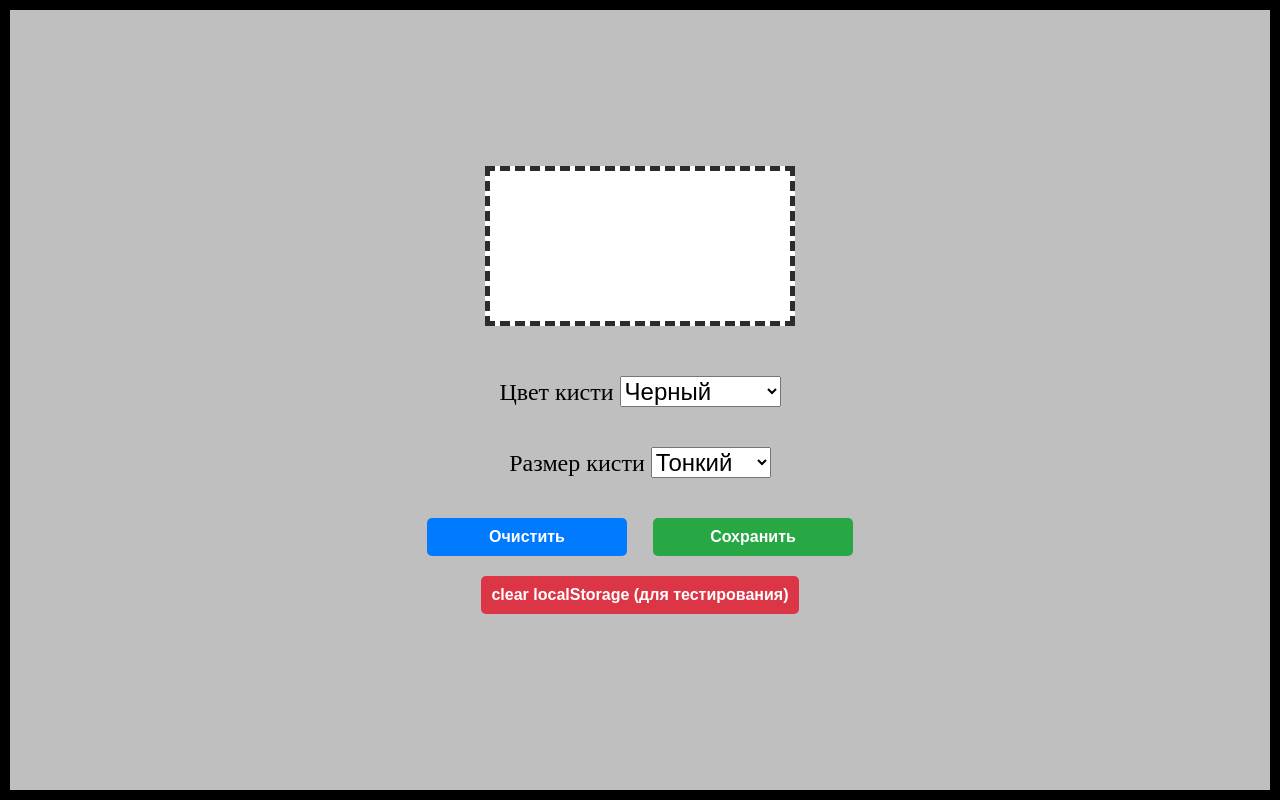
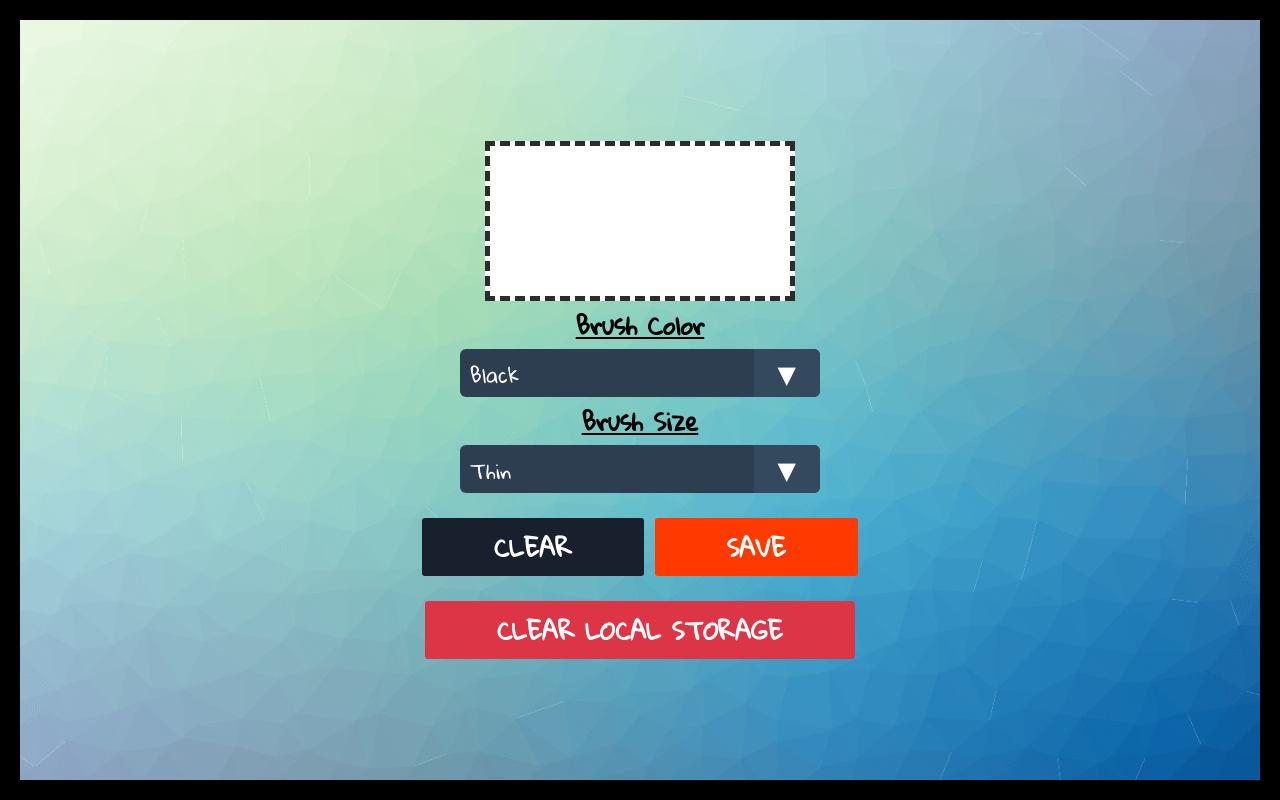
Before and after one commit to godseymor/canvasPaint, a plain HTML site: page index.html in a window 1280 px wide. Drawn offline with Linux system fonts and the light colour scheme.

Commit message:
Немного играет со шрифтами

```diff
--- a/css/style.css
+++ b/css/style.css
@@ -1,13 +1,17 @@
 body {
-  border: 10px solid #000;
+  border: 20px solid;
+  font-family: 'Gloria Hallelujah', cursive;
   font-size: 1.5rem;
   margin: 0;
 }
 .canvas {
   display: flex;
   flex-direction: column;
-  background: hsl(255, 0%, 75%);
-  min-height: calc(100vh - 20px);
+  background-image: url('/img/bg.png');
+  background-repeat: no-repeat;
+  background-size: cover;
+  background-position: center;
+  min-height: calc(100vh - 40px);
   justify-content: center;
   align-items: center;
 }
@@ -17,38 +21,72 @@ canvas {
   border: 5px dashed #2c2c2c;
   cursor: crosshair;
 }
-.canvas__settings {
-  margin-top: 30px;
-  text-align: center;
+.button {
+  display: inline-flex;
+  padding: 0.2em 3em;
+  border-radius: 3px;
+  font-weight: bold;
+  font-size: 1.5rem;
+  text-transform: uppercase;
+  text-decoration: none;
+  transition: all .25s ease;
+  color: #fff;
 }
-.canvas__palette,
-.canvas__brush {
-  font-size: 1.5rem;
-  margin: 20px 0;
-}
-.button {
-  min-width: 200px;
-  padding: 10px;
-  display: inline-flex;
-  justify-content: center;
-  margin: 20px 10px;
-  font-size: 16px;
-  font-weight: 600;
-  color: #fff;
-  border: none;
-  border-radius: 5px;
-  transition: 0.35s all;
+.destroy {
+  margin-top: 25px;
 }
 .button:hover {
-  box-shadow: 0 10px 25px rgba(0, 0, 0, 0.3);
+  box-shadow: 0 10px 25px rgba(0, 0, 0, 0.5);
 }
 .canvas__clear {
-  background: #007bff;
+  background-color: #18202E;
 }
 .canvas__save {
-  background: #28a745;
+  background-color: #FF3A00;
 }
 .destroy {
-  background: #dc3545;
-  margin-top: 0;
+  background-color: #dc3545;
 }
+select {
+  appearance: none;
+  outline: 0;
+  border: 0 !important;
+  background: #2c3e50;
+  width: 100%;
+  padding: 0 0 0 .5em;
+  color: #fff;
+  cursor: pointer;
+  font-family: inherit;
+  font-size: 1.25rem;
+}
+.canvas__settings {
+  position: relative;
+  width: 15em;
+  background: #2c3e50;
+  overflow: hidden;
+  border-radius: .25em;
+}
+.canvas__settings::after {
+  content: '\25BC';
+  position: absolute;
+  top: 0;
+  right: 0;
+  bottom: 0;
+  padding: 0 1em;
+  background: #34495e;
+  color: #fff;
+  pointer-events: none;
+}
+.canvas__settings:hover::after {
+  color: #f39c12;
+}
+.canvas__settings::after {
+  transition: .25s all ease;
+}
+.canvas__label {
+  font-weight: 700;
+  text-decoration: underline;
+}
+.canvas__button-group {
+  margin-top: 25px;
+}
--- a/index.html
+++ b/index.html
@@ -2,35 +2,36 @@
 <html lang="ru">
 <head>
   <meta charset="utf-8">
+  <link href="https://fonts.googleapis.com/css?family=Gloria+Hallelujah" rel="stylesheet">
   <link rel="stylesheet" href="./css/style.css">
-  <title>Тестовое задание</title>
+  <title>CANVAS Paint</title>
 </head>
 <body>
 <div class="canvas">
   <canvas width="300" height="150" id="paintField"></canvas>
-  <form class="canvas__settings">
-    <label for="color">Цвет кисти</label>
+  <label for="color" class="canvas__label">Brush Color</label>
+  <form class="canvas__settings color-settings">
     <select name="colorStyle" id="color" class="canvas__palette">
-      <option value="black" class="canvas__color canvas__color--black">Черный</option>
-      <option value="green" class="canvas__color canvas__color--green">Зеленый</option>
-      <option value="blue" class="canvas__color canvas__color--blue">Синий</option>
-      <option value="red" class="canvas__color canvas__color--red">Красный</option>
-      <option value="violet" class="canvas__color canvas__color--violet">Фиолетовый</option>
+      <option value="black" class="canvas__color canvas__color--black">Black</option>
+      <option value="green" class="canvas__color canvas__color--green">Green</option>
+      <option value="blue" class="canvas__color canvas__color--blue">Blue</option>
+      <option value="red" class="canvas__color canvas__color--red">Red</option>
+      <option value="violet" class="canvas__color canvas__color--violet">Violet</option>
     </select>
-    <br />
-    <label for="brush">Размер кисти</label>
+  </form>
+  <label for="brush" class="canvas__label">Brush Size</label>
+  <form class="canvas__settings size-settings">
     <select name="brushStyle" id="brush" class="canvas__brush">
-      <option value="1">Тонкий</option>
-      <option value="5">Средний</option>
-      <option value="10">Толстый</option>
+      <option value="1">Thin</option>
+      <option value="5">Middle</option>
+      <option value="10">Thick</option>
     </select>
-    <br />
-    <input class="canvas__clear button" type="button" value="Очистить">
-    <input class="canvas__save button" type="button" value="Сохранить">
-    <br />
-    <input class="destroy button" type="button" value="clear localStorage (для тестирования)">
   </form>
-
+  <div class="canvas__button-group">
+    <a href="#" class="button canvas__clear">Clear</a>
+    <a href="#" class="button canvas__save">Save</a>
+  </div>
+  <a href="#" class="button destroy">clear local storage</a>
 </div>
 <script src="./js/paint.js"></script>
 </body>
--- a/js/paint.js
+++ b/js/paint.js
@@ -11,24 +11,26 @@
 
   var canvasBody = document.querySelector('.canvas');
   var paintField = document.querySelector('#paintField');
-  var canvasSettings = document.querySelector('.canvas__settings');
+
+  var colorSettings = document.querySelector('.color-settings');
+  var sizeSettings = document.querySelector('.size-settings');
 
   var canvasClear = document.querySelector('.canvas__clear');
   var canvasSave = document.querySelector('.canvas__save');
 
-  document.querySelector('.destroy').addEventListener('click', function () {
-    localStorage.clear();
-  })
+  // document.querySelector('.destroy').addEventListener('click', function () {
+  //   localStorage.clear();
+  // })
 
   var ctx = paintField.getContext('2d');
   ctx.lineCap = 'round';
   var isDraw;
 
   function setBrushStyle() {
-    ctx.strokeStyle = canvasSettings.colorStyle.value;
-    ctx.lineWidth = canvasSettings.brushStyle.value;
+    ctx.strokeStyle = colorSettings.colorStyle.value;
+    ctx.lineWidth = sizeSettings.brushStyle.value;
 
-    document.body.style.borderColor = canvasSettings.colorStyle.value;
+    document.body.style.borderColor = colorSettings.colorStyle.value;
   }
 
   function onMouseDown(evt) {
@@ -70,7 +72,8 @@
   paintField.addEventListener('mousemove', onMouseMove);
   canvasBody.addEventListener('mouseup', onMouseUp);
 
-  canvasSettings.addEventListener('change', setBrushStyle);
+  colorSettings.addEventListener('change', setBrushStyle);
+  sizeSettings.addEventListener('change', setBrushStyle);
 
   canvasClear.addEventListener('click', onCanvasClearButtonClick);
   canvasSave.addEventListener('click', onCanvasSaveButtonClick);
```
Also changed, not shown: img/bg.png (added).
